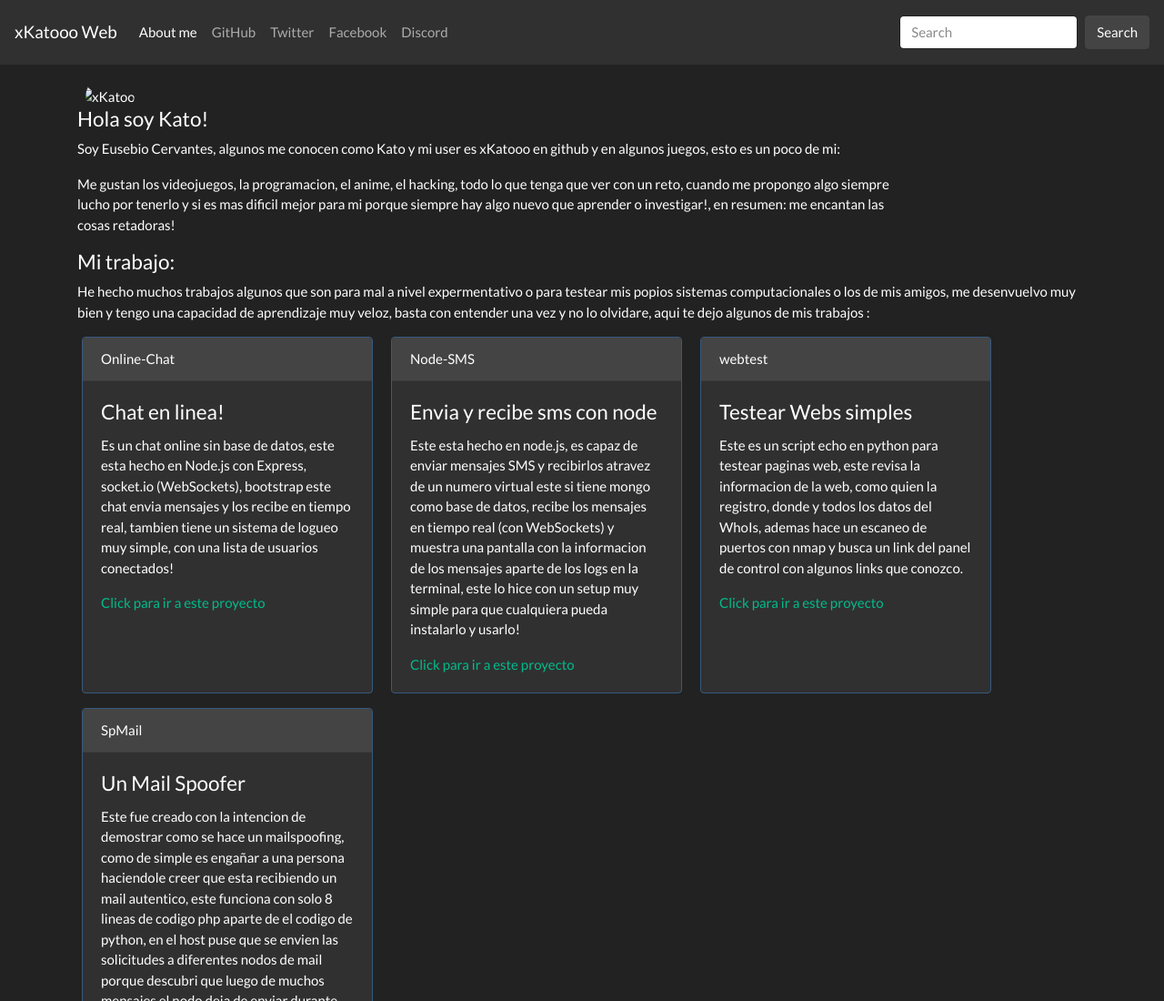
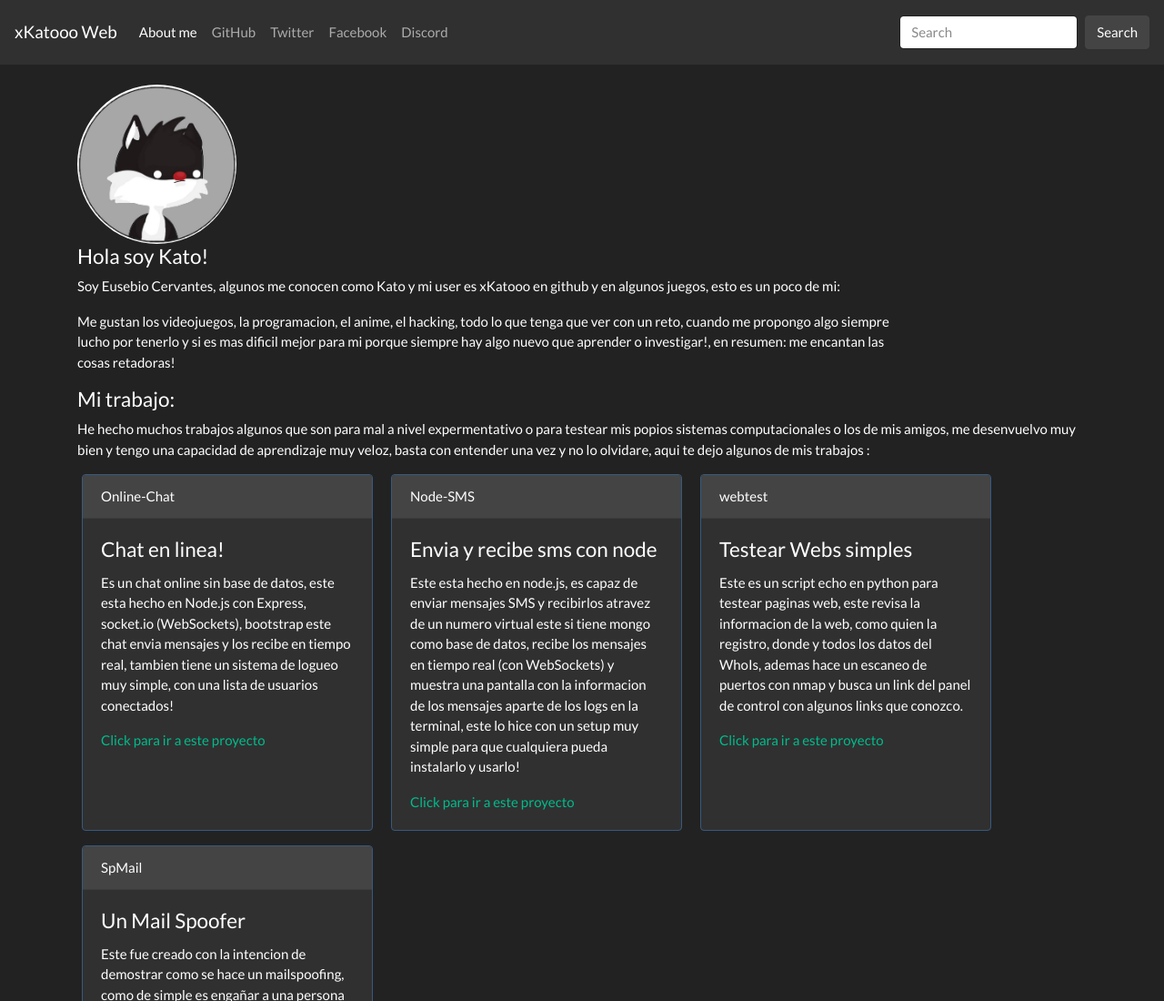
Before and after one commit to xKatooo/xKatooo.github.io, a plain HTML site: page index.html in a window 1280 px wide. Shown: the top 1100 px of the page at 91% size. Drawn offline with nearby package versions, Linux system fonts and the light colour scheme.

Commit message:
Update index.html
logo xd

```diff
--- a/index.html
+++ b/index.html
@@ -62,7 +62,7 @@
               <div class="content">
                   <div class="row">
                       <div class="col-md-4">
-                          <img class="imagen" alt="xKatooo" src="./logo.png">
+                          <img class="imagen" alt="xKatooo" src="https://raw.githubusercontent.com/xKatooo/xKatooo.github.io/master/logo.jpg">
                       </div>
                       <div class="col-md-10">
                         <h4>Hola soy Kato!</h4>
```
